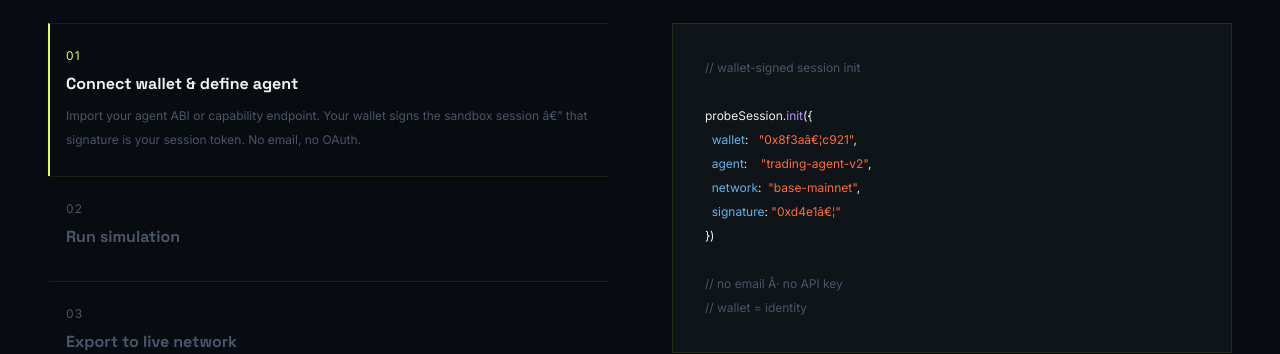
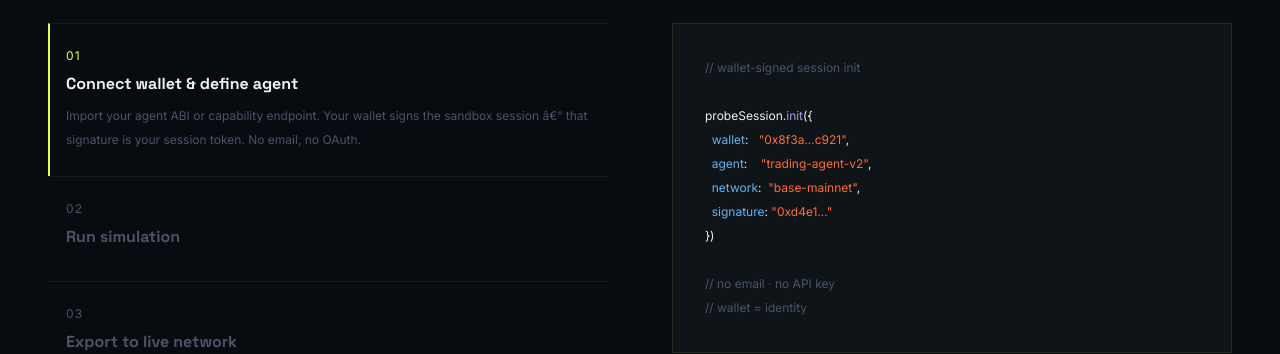
Before and after one commit to alcgm/probe, a Next.js app in the folder apps/web/: page / in a window 1280 px wide. Shown: the part 1840-2194 px from the top of the page. Built offline with nearby package versions, Linux system fonts and the light colour scheme; no server answers.

Commit message:
fix: encoding issues — replace mojibake with correct UTF-8 chars

```diff
--- a/apps/web/components/ui/HowItWorks.tsx
+++ b/apps/web/components/ui/HowItWorks.tsx
@@ -8,13 +8,13 @@ const STEPS = [
     code: `<span style="color:#4A5568">// wallet-signed session init</span>
 
 probeSession.<span style="color:#B794F6">init</span>({
-  <span style="color:#63B3ED">wallet</span>:   <span style="color:#FF6B35">"0x8f3aâ€¦c921"</span>,
+  <span style="color:#63B3ED">wallet</span>:   <span style="color:#FF6B35">"0x8f3a…c921"</span>,
   <span style="color:#63B3ED">agent</span>:    <span style="color:#FF6B35">"trading-agent-v2"</span>,
   <span style="color:#63B3ED">network</span>:  <span style="color:#FF6B35">"base-mainnet"</span>,
-  <span style="color:#63B3ED">signature</span>: <span style="color:#FF6B35">"0xd4e1â€¦"</span>
+  <span style="color:#63B3ED">signature</span>: <span style="color:#FF6B35">"0xd4e1…"</span>
 })
 
-<span style="color:#4A5568">// no email Â· no API key</span>
+<span style="color:#4A5568">// no email · no API key</span>
 <span style="color:#4A5568">// wallet = identity</span>`,
   },
   {
@@ -43,7 +43,7 @@ probeSession.<span style="color:#B794F6">simulate</span>({
 
 probeSession.<span style="color:#B794F6">export</span>({
   <span style="color:#63B3ED">target</span>:   <span style="color:#FF6B35">"signa-marketplace"</span>,
-  <span style="color:#63B3ED">receipt</span>:  <span style="color:#FF6B35">"0x4e9fâ€¦a01b"</span>,
+  <span style="color:#63B3ED">receipt</span>:  <span style="color:#FF6B35">"0x4e9f…a01b"</span>,
   <span style="color:#63B3ED">tests</span>:    <span style="color:#E8FF47">12</span>,
   <span style="color:#63B3ED">passed</span>:   <span style="color:#E8FF47">12</span>
 })
```
